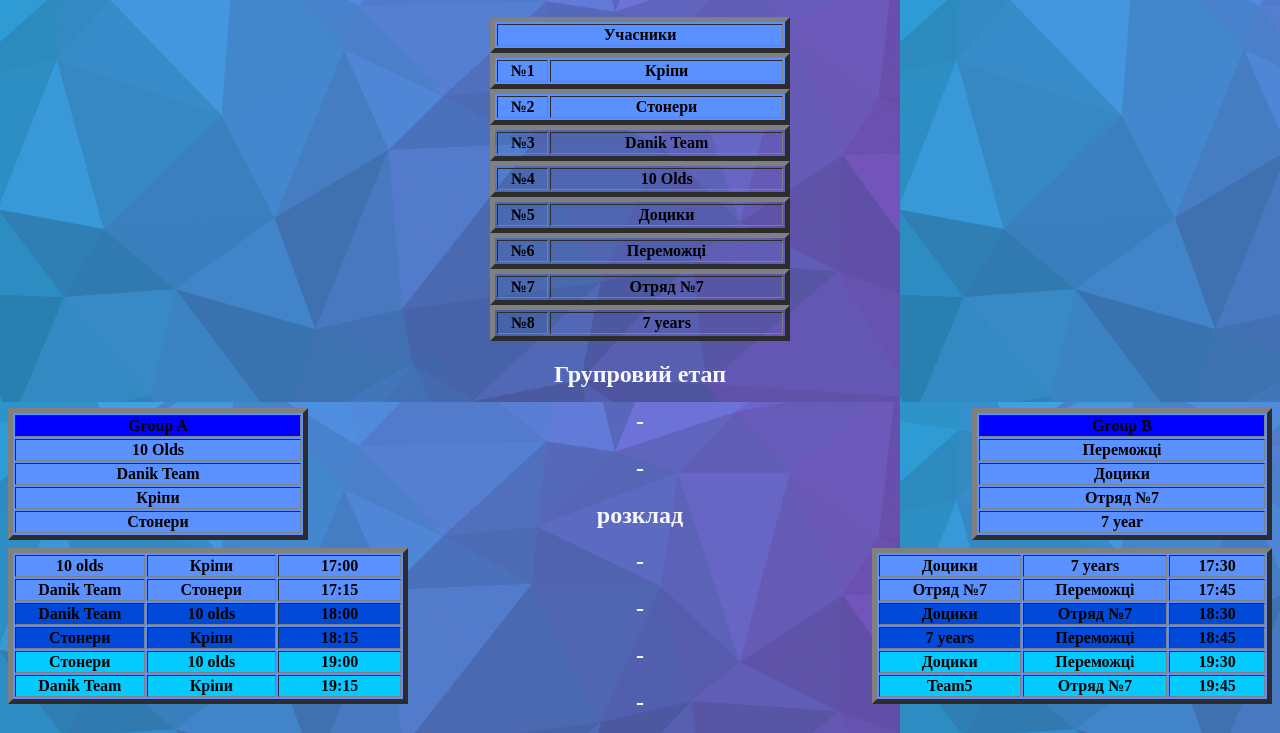
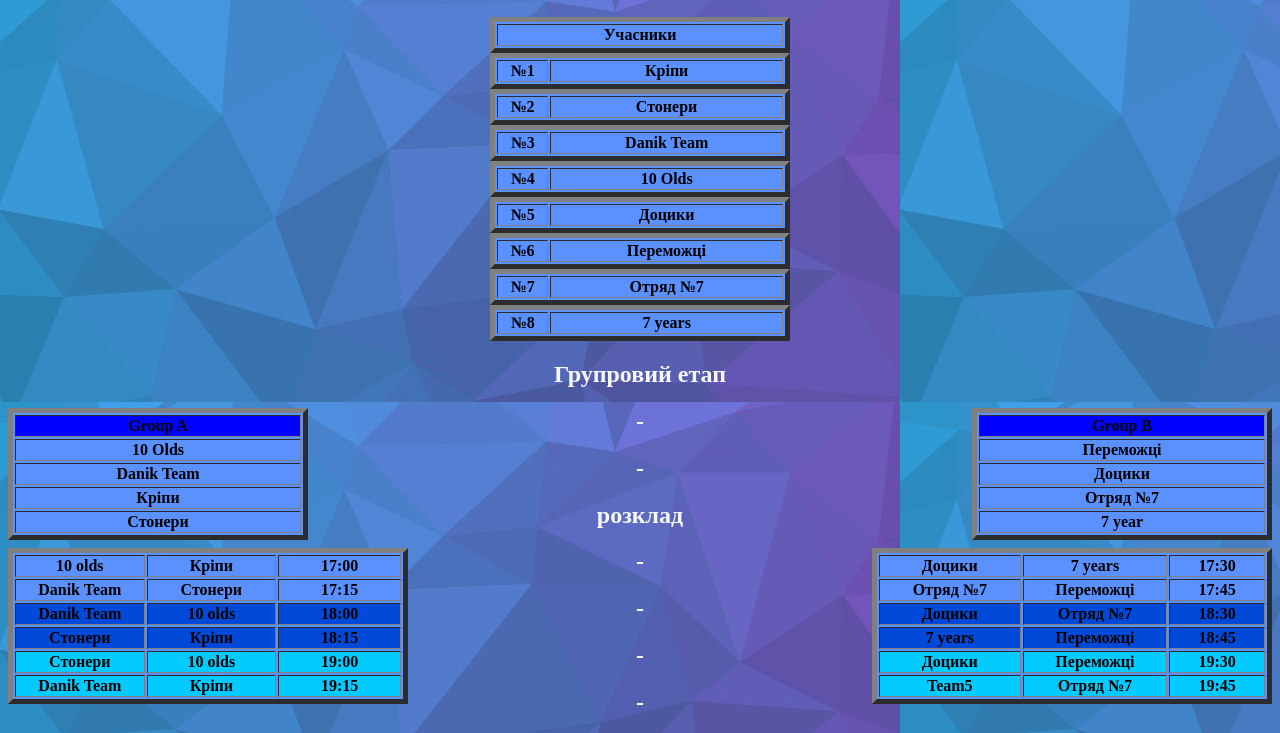
Before and after one commit to Kanen1323/Mbl23, a plain HTML site: page index.html in a window 1280 px wide. Shown: the part 38-771 px from the top of the page. Drawn offline with Linux system fonts and the light colour scheme.

Commit message:
Add files via upload

```diff
--- a/index.html
+++ b/index.html
@@ -60,7 +60,7 @@
 
 
 
-<table align="center" border="5" width="300"
+<table align="center" border="5" width="300" bgcolor="#5A91FF">
  <tr>
    <th width="50"> №3 </th>
   <th width="250" align="center"> Danik Team </th>
@@ -70,7 +70,7 @@
 
 
 
-<table align="center" border="5" width="300" >
+<table align="center" border="5" width="300" bgcolor="#5A91FF" >
  <tr>
    <th width="50"> №4 </th>
   <th width="250" align="center"> 10 Olds </th>
@@ -80,7 +80,7 @@
 
 
 
-<table align="center" border="5" width="300" >
+<table align="center" border="5" width="300" bgcolor="#5A91FF" >
  <tr>
    <th width="50"> №5 </th>
   <th width="250" align="center"> Дoцики </th>
@@ -91,7 +91,7 @@
 
 
 
-<table align="center" border="5" width="300" >
+<table align="center" border="5" width="300" bgcolor="#5A91FF">
  <tr>
    <th width="50"> №6 </th>
   <th width="250" align="center"> Переможці </th>
@@ -100,7 +100,7 @@
 
 
 
-<table align="center" border="5" width="300" >
+<table align="center" border="5" width="300" bgcolor="#5A91FF" >
  <tr>
    <th width="50"> №7 </th>
   <th width="250" align="center"> Отряд №7 </th>
@@ -110,7 +110,7 @@
 
 
 
-<table align="center" border="5" width="300" >
+<table align="center" border="5" width="300" bgcolor="#5A91FF">
  <tr>
    <th width="50"> №8 </th>
   <th width="250" align="center"> 7 years</th>
```
